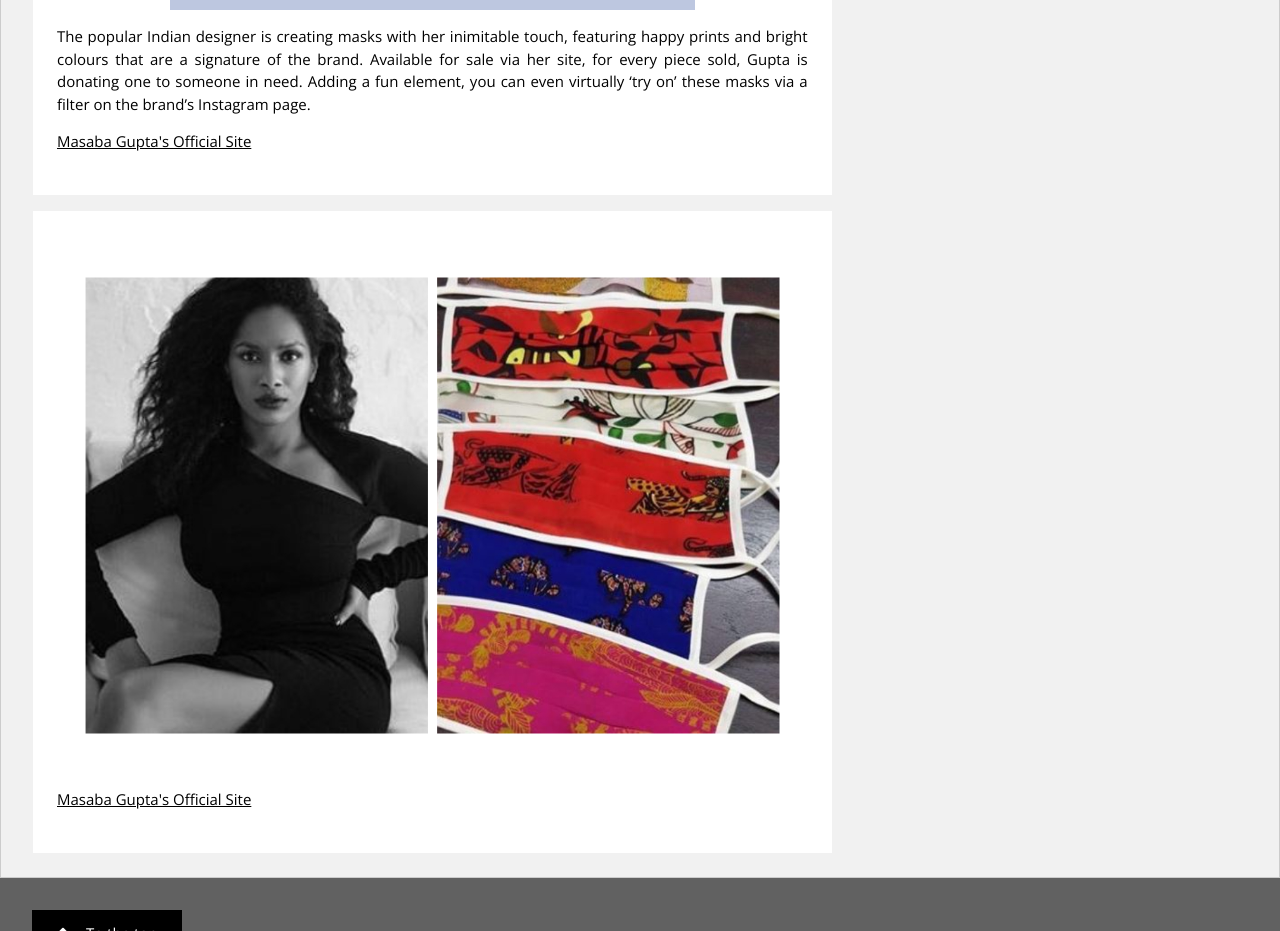
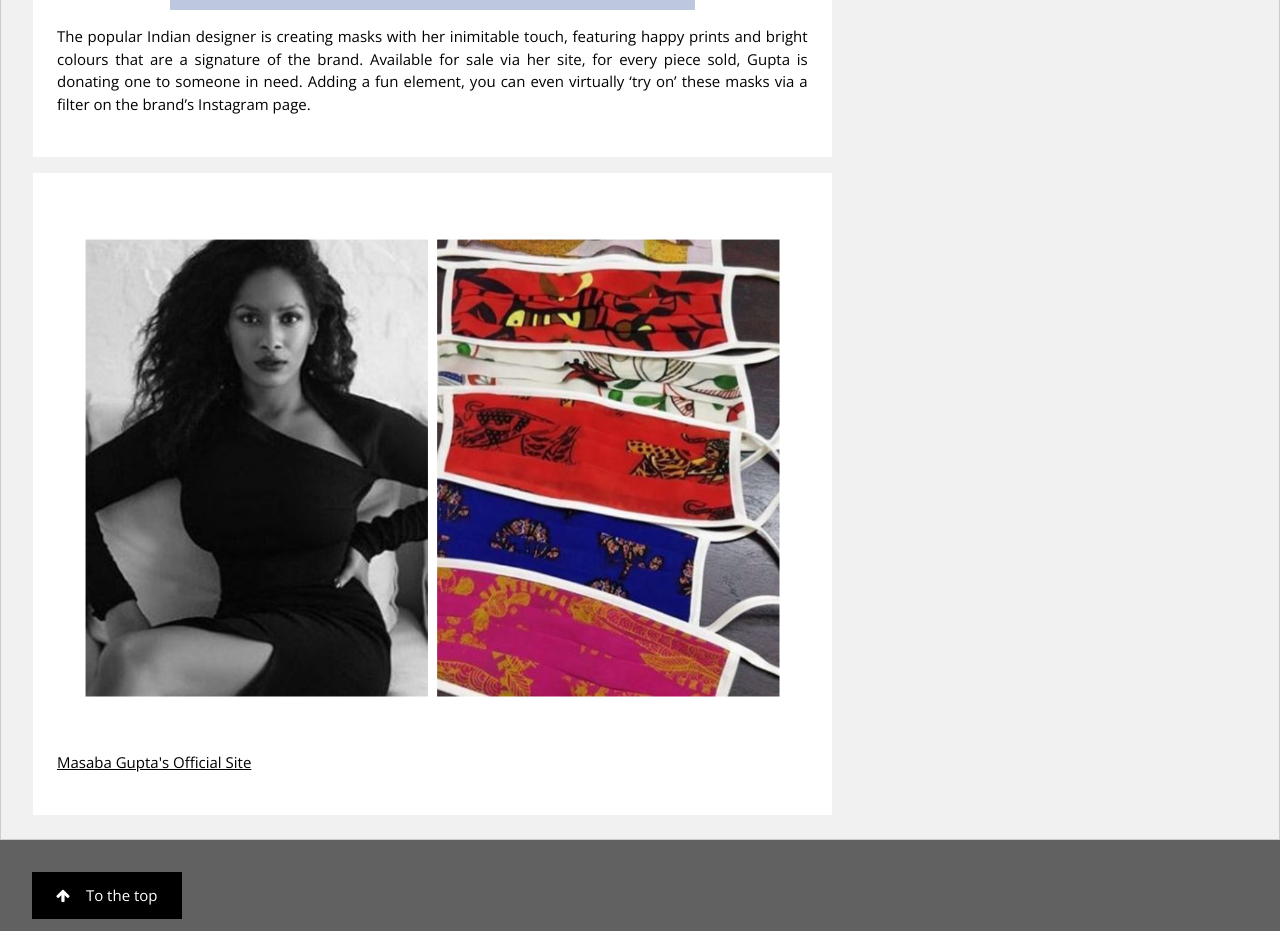
Before and after one commit to Covid19andDesigners/Covid19andDesigners.github.io, a plain HTML site: page MasabaGupta.html in a window 1280 px wide. Shown: the part 3200-4131 px from the top of the page. Drawn offline with nearby package versions, Linux system fonts and the light colour scheme.

Commit message:
Update MasabaGupta.html

```diff
--- a/MasabaGupta.html
+++ b/MasabaGupta.html
@@ -75,7 +75,6 @@ and is wrapped around the whole page content, except for the footer in this exam
           <br></br>
           <center><img src="masabaGuptaMask.jpg" alt="Masaba Gupta Mask" width="70%"></center>
           <p>The popular Indian designer is creating masks with her inimitable touch, featuring happy prints and bright colours that are a signature of the brand. Available for sale via her site, for every piece sold, Gupta is donating one to someone in need. Adding a fun element, you can even virtually ‘try on’ these masks via a filter on the brand’s Instagram page.</p>
-          <a href="https://www.houseofmasaba.com/" target="_blank">Masaba Gupta's Official Site</a>
           <p class="w3-clear"></p>
          </div>
        </div>
```
